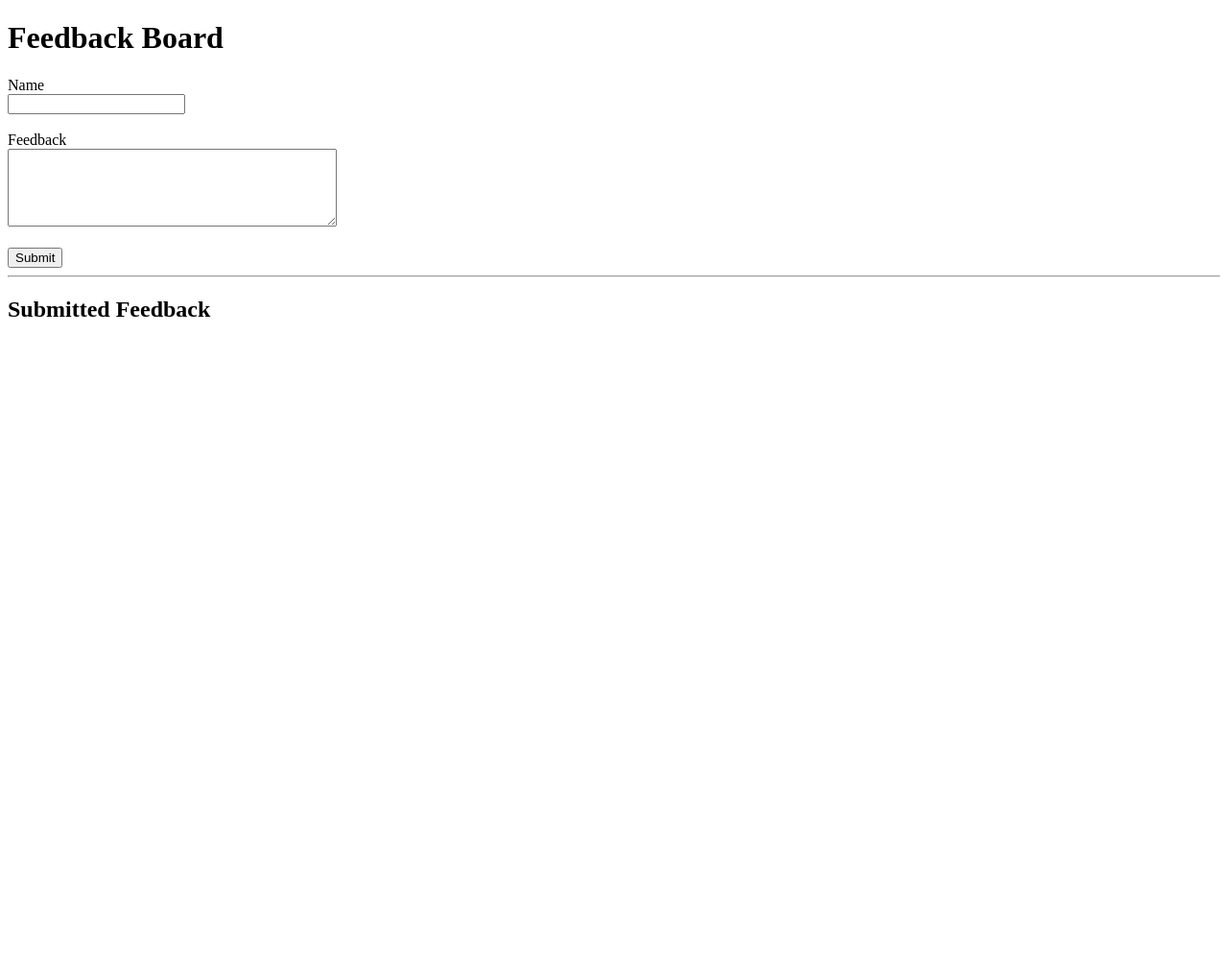
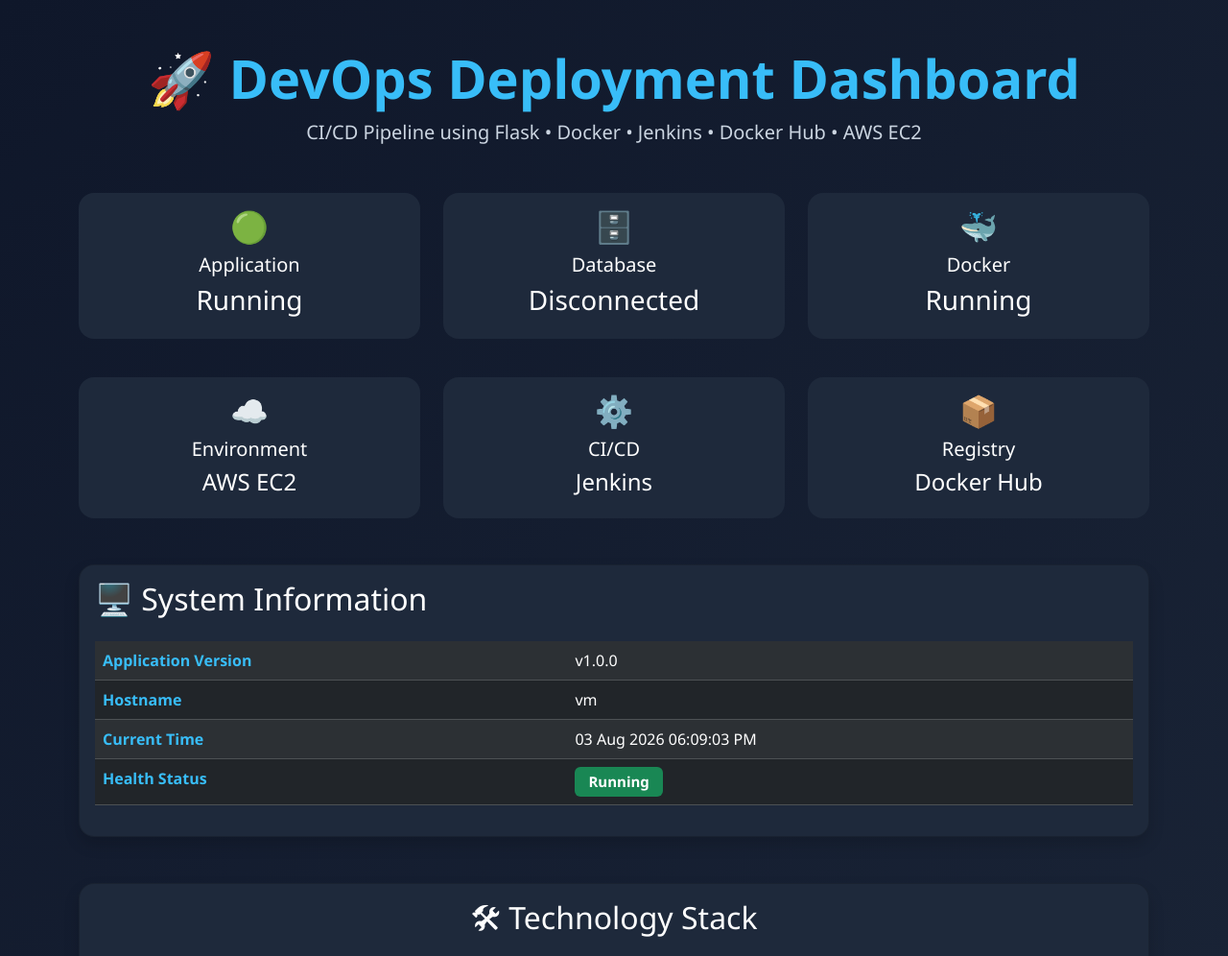
Before and after one commit to Alexandertanay/two-tier-flask-app-with-dockerjenkins, a Flask app: page / in a window 1280 px wide. Shown: the top 996 px of the page at 96% size. Before the commit the page ends 330 px from the top, so only its background shows below. Run offline with Flask 3, Linux system fonts and the light colour scheme; data that the repository does not hold is empty.

Commit message:
Replace feedback board with DevOps dashboard

```diff
--- a/app.py
+++ b/app.py
@@ -1,26 +1,34 @@
-from flask import Flask, render_template, request, redirect, url_for
+from flask import Flask, render_template
 from db import connection, cursor
+import socket
+from datetime import datetime
 
 app = Flask(__name__)
+
+APP_VERSION = "v1.0.0"
 
 
 @app.route("/")
 def home():
-    cursor.execute("SELECT * FROM feedback ORDER BY id DESC")
-    feedbacks = cursor.fetchall()
-    return render_template("index.html", feedbacks=feedbacks)
+    # Check database status
+    try:
+        cursor.execute("SELECT 1")
+        db_status = "Connected"
+    except Exception:
+        db_status = "Disconnected"
 
-
-@app.route("/submit", methods=["POST"])
-def submit():
-    name = request.form["name"]
-    feedback = request.form["feedback"]
-
-    sql = "INSERT INTO feedback (name, feedback) VALUES (%s, %s)"
-    cursor.execute(sql, (name, feedback))
-    connection.commit()
-
-    return redirect(url_for("home"))
+    return render_template(
+        "index.html",
+        app_status="Running",
+        db_status=db_status,
+        docker_status="Running",
+        environment="AWS EC2",
+        cicd="Jenkins",
+        registry="Docker Hub",
+        version=APP_VERSION,
+        hostname=socket.gethostname(),
+        current_time=datetime.now().strftime("%d %b %Y %I:%M:%S %p"),
+    )
 
 
 @app.route("/health")
--- /dev/null
+++ b/static/style.css
@@ -0,0 +1,84 @@
+/* ---------- General ---------- */
+
+body {
+    background: linear-gradient(135deg, #0f172a, #1e293b);
+    color: white;
+    font-family: "Segoe UI", Tahoma, Geneva, Verdana, sans-serif;
+    min-height: 100vh;
+}
+
+/* ---------- Header ---------- */
+
+h1 {
+    color: #38bdf8;
+    font-weight: bold;
+}
+
+.lead {
+    color: #cbd5e1;
+}
+
+/* ---------- Cards ---------- */
+
+.dashboard-card {
+    background: #1e293b;
+    border: none;
+    border-radius: 16px;
+    transition: 0.3s ease;
+    color: white;
+}
+
+.dashboard-card:hover {
+    transform: translateY(-8px);
+    box-shadow: 0px 10px 25px rgba(56, 189, 248, 0.4);
+}
+
+.card {
+    background: #1e293b;
+    border-radius: 16px;
+    color: white;
+}
+
+/* ---------- Table ---------- */
+
+.table {
+    color: white;
+}
+
+.table th {
+    color: #38bdf8;
+}
+
+/* ---------- Architecture ---------- */
+
+.architecture {
+    background: #0f172a;
+    color: #22c55e;
+    padding: 20px;
+    border-radius: 12px;
+    font-size: 18px;
+    font-weight: bold;
+}
+
+/* ---------- Footer ---------- */
+
+footer {
+    color: #94a3b8;
+}
+
+/* ---------- Badge ---------- */
+
+.badge {
+    font-size: 15px;
+    padding: 8px 14px;
+}
+
+/* ---------- Responsive ---------- */
+
+@media (max-width:768px){
+
+.dashboard-card{
+    margin-bottom:20px;
+}
+
+}
--- a/templates/index.html
+++ b/templates/index.html
@@ -1,38 +1,225 @@
 <!DOCTYPE html>
-<html>
+<html lang="en">
+
 <head>
-    <title>Feedback Board</title>
+    <meta charset="UTF-8">
+    <meta name="viewport" content="width=device-width, initial-scale=1.0">
+    <title>DevOps Deployment Dashboard</title>
+
+    <link href="https://cdn.jsdelivr.net/npm/bootstrap@5.3.3/dist/css/bootstrap.min.css" rel="stylesheet">
+    <link rel="stylesheet" href="{{ url_for('static', filename='style.css') }}">
 </head>
+
 <body>
 
-    <h1>Feedback Board</h1>
+<div class="container py-5">
 
-    <form action="/submit" method="POST">
+    <!-- Header -->
 
-        <label>Name</label><br>
-        <input type="text" name="name" required><br><br>
+    <div class="text-center mb-5">
 
-        <label>Feedback</label><br>
-        <textarea name="feedback" rows="5" cols="40" required></textarea><br><br>
+        <h1 class="display-4 fw-bold">
+            🚀 DevOps Deployment Dashboard
+        </h1>
 
-        <button type="submit">Submit</button>
+        <p class="lead">
+            CI/CD Pipeline using Flask • Docker • Jenkins • Docker Hub • AWS EC2
+        </p>
 
-    </form>
-    <hr>
+    </div>
 
-<h2>Submitted Feedback</h2>
 
-{% for item in feedbacks %}
+    <!-- Status Cards -->
 
-<div style="border:1px solid black; padding:10px; margin:10px;">
+    <div class="row g-4">
 
-    <h3>{{ item[1] }}</h3>
+        <div class="col-lg-4">
+            <div class="card dashboard-card text-center">
+                <div class="card-body">
+                    <h2>🟢</h2>
+                    <h5>Application</h5>
+                    <h3>{{ app_status }}</h3>
+                </div>
+            </div>
+        </div>
 
-    <p>{{ item[2] }}</p>
+        <div class="col-lg-4">
+            <div class="card dashboard-card text-center">
+                <div class="card-body">
+                    <h2>🗄️</h2>
+                    <h5>Database</h5>
+                    <h3>{{ db_status }}</h3>
+                </div>
+            </div>
+        </div>
+
+        <div class="col-lg-4">
+            <div class="card dashboard-card text-center">
+                <div class="card-body">
+                    <h2>🐳</h2>
+                    <h5>Docker</h5>
+                    <h3>{{ docker_status }}</h3>
+                </div>
+            </div>
+        </div>
+
+    </div>
+
+
+    <!-- Platform Cards -->
+
+    <div class="row g-4 mt-3">
+
+        <div class="col-lg-4">
+            <div class="card dashboard-card text-center">
+                <div class="card-body">
+                    <h2>☁️</h2>
+                    <h5>Environment</h5>
+                    <h4>{{ environment }}</h4>
+                </div>
+            </div>
+        </div>
+
+        <div class="col-lg-4">
+            <div class="card dashboard-card text-center">
+                <div class="card-body">
+                    <h2>⚙️</h2>
+                    <h5>CI/CD</h5>
+                    <h4>{{ cicd }}</h4>
+                </div>
+            </div>
+        </div>
+
+        <div class="col-lg-4">
+            <div class="card dashboard-card text-center">
+                <div class="card-body">
+                    <h2>📦</h2>
+                    <h5>Registry</h5>
+                    <h4>{{ registry }}</h4>
+                </div>
+            </div>
+        </div>
+
+    </div>
+
+
+    <!-- System Information -->
+
+    <div class="card mt-5 shadow">
+
+        <div class="card-body">
+
+            <h2 class="mb-4">
+                🖥️ System Information
+            </h2>
+
+            <table class="table table-dark table-striped">
+
+                <tr>
+                    <th>Application Version</th>
+                    <td>{{ version }}</td>
+                </tr>
+
+                <tr>
+                    <th>Hostname</th>
+                    <td>{{ hostname }}</td>
+                </tr>
+
+                <tr>
+                    <th>Current Time</th>
+                    <td>{{ current_time }}</td>
+                </tr>
+
+                <tr>
+                    <th>Health Status</th>
+                    <td>
+                        <span class="badge bg-success">
+                            {{ app_status }}
+                        </span>
+                    </td>
+                </tr>
+
+            </table>
+
+        </div>
+
+    </div>
+
+
+    <!-- Technology Stack -->
+
+    <div class="card mt-5 shadow">
+
+        <div class="card-body text-center">
+
+            <h2 class="mb-4">
+                🛠 Technology Stack
+            </h2>
+
+            <img
+                src="https://skillicons.dev/icons?i=python,flask,mysql,docker,jenkins,aws,git,github"
+                class="img-fluid"
+                alt="Technology Stack">
+
+        </div>
+
+    </div>
+
+
+    <!-- Architecture -->
+
+    <div class="card mt-5 shadow">
+
+        <div class="card-body">
+
+            <h2 class="mb-4">
+                📈 CI/CD Architecture
+            </h2>
+
+<pre class="architecture">
+
+GitHub
+   │
+   ▼
+Jenkins
+   │
+   ▼
+Docker Build
+   │
+   ▼
+Docker Hub
+   │
+   ▼
+AWS EC2
+   │
+   ▼
+Flask Application
+
+</pre>
+
+        </div>
+
+    </div>
+
+
+    <!-- Footer -->
+
+    <footer class="text-center mt-5">
+
+        <hr>
+
+        <h4>
+            Built by Tanay Chhabra
+        </h4>
+
+        <p>
+            Flask Two-Tier Application | Cloud & DevOps Portfolio Project
+        </p>
+
+    </footer>
 
 </div>
 
-{% endfor %}
+</body>
 
-</body>
 </html>
```
